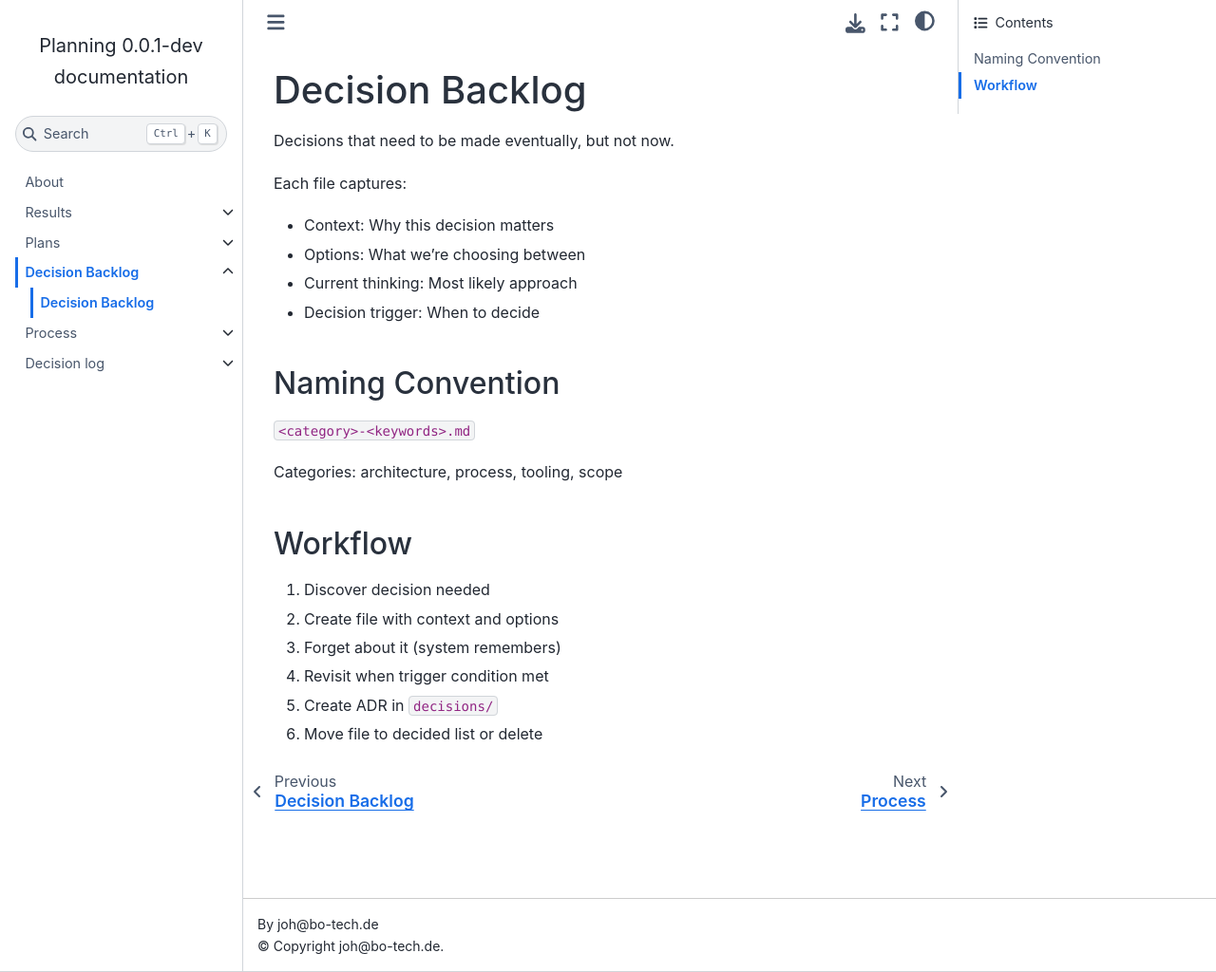
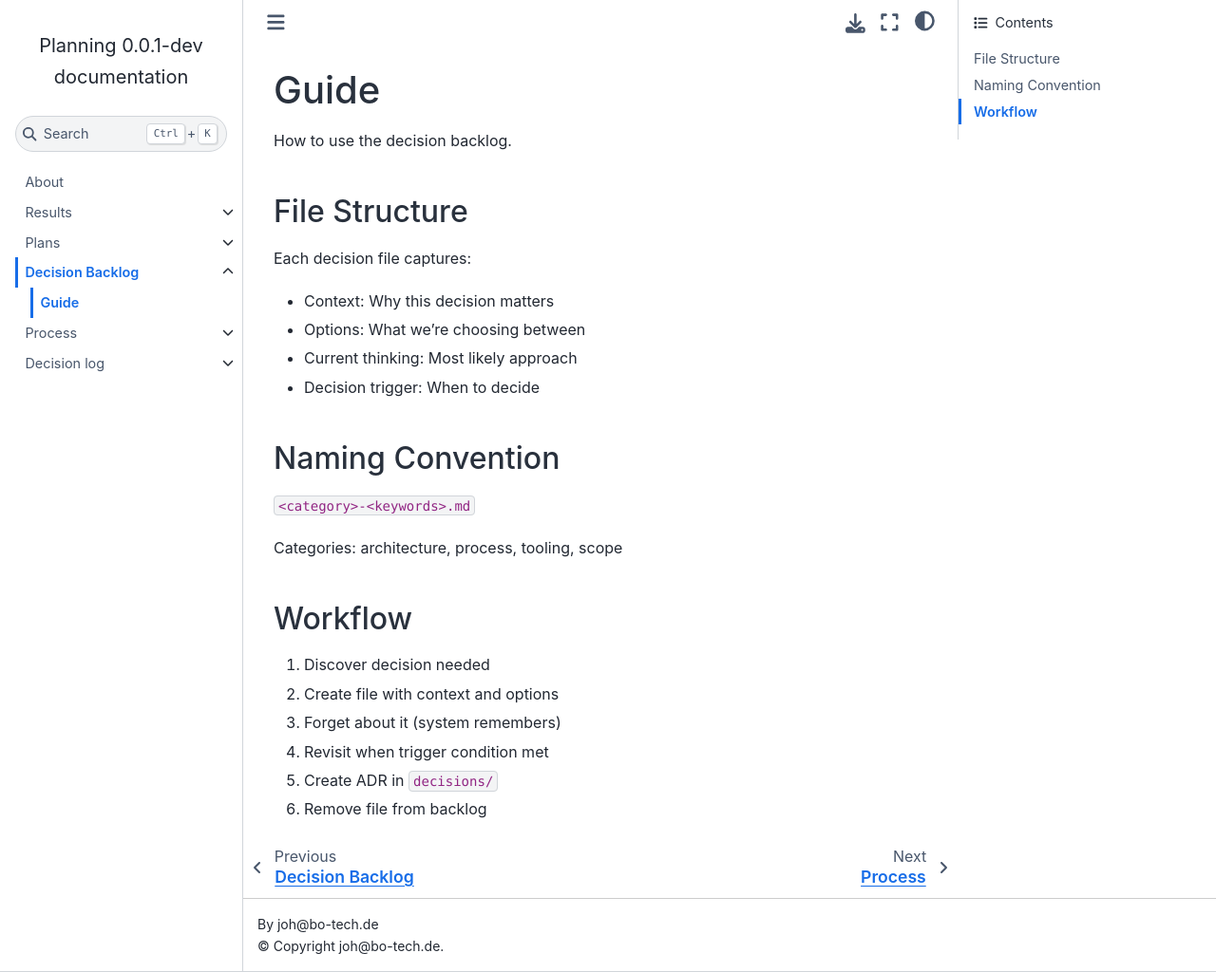
Before and after one commit to bo-tech/business-operations-planning, a Sphinx documentation site: the page built from docs/decision-backlog/guide.md, in a window 1280 px wide and 1024 px high. Shown: the whole window at 95% size. Built offline with Sphinx 7.4.7 and the Sphinx Book theme 1.1.4, drawn with Linux system fonts in a browser that asks for light colours.

Commit message:
docs: Restructure decision-backlog with guide file

```diff
--- a/docs/decision-backlog/README.md
+++ b/docs/decision-backlog/guide.md
@@ -1,18 +1,24 @@
-# Decision Backlog
+# Guide
 
-Decisions that need to be made eventually, but not now.
+How to use the decision backlog.
 
-Each file captures:
+
+## File Structure
+
+Each decision file captures:
+
 - Context: Why this decision matters
 - Options: What we're choosing between
 - Current thinking: Most likely approach
 - Decision trigger: When to decide
+
 
 ## Naming Convention
 
 `<category>-<keywords>.md`
 
 Categories: architecture, process, tooling, scope
+
 
 ## Workflow
 
@@ -21,4 +27,4 @@ Categories: architecture, process, tooling, scope
 3. Forget about it (system remembers)
 4. Revisit when trigger condition met
 5. Create ADR in `decisions/`
-6. Move file to decided list or delete
+6. Remove file from backlog
--- a/docs/decision-backlog/index.rst
+++ b/docs/decision-backlog/index.rst
@@ -2,9 +2,10 @@
 Decision Backlog
 ================
 
-Decisions needed eventually, but not now.
+Decisions needed eventually, but not now. Captured here so we don't forget,
+revisited when trigger conditions are met.
 
 .. toctree::
    :maxdepth: 2
 
-   README
+   guide
```
